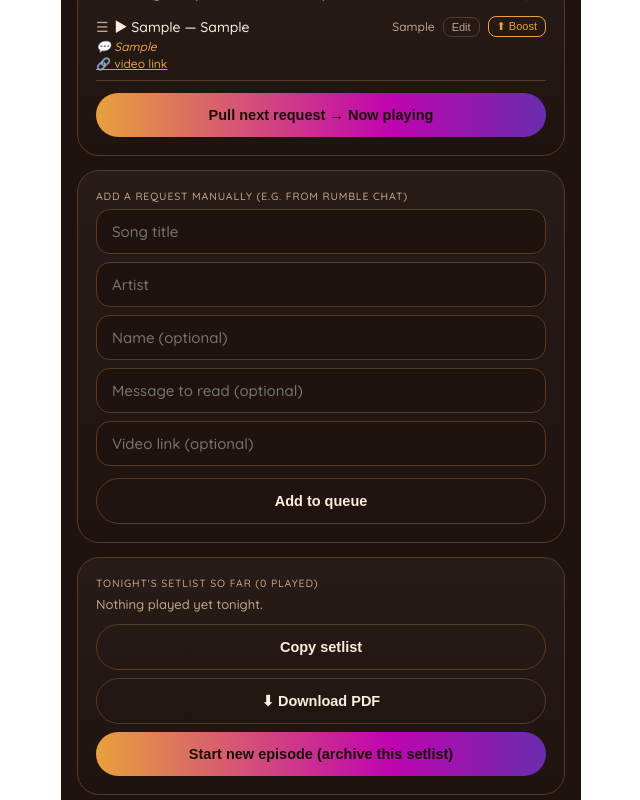
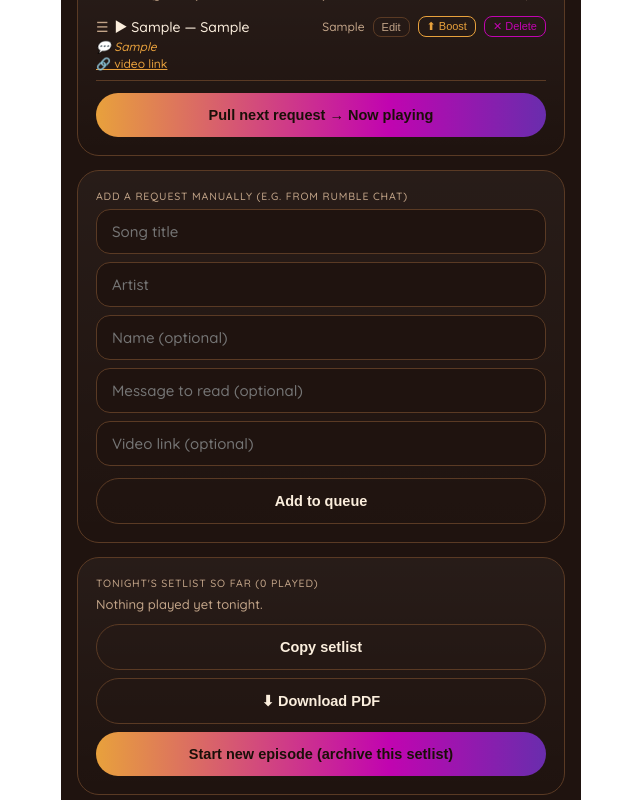
Before and after one commit to jackieespada/midnight.something.special, a Next.js app: page /dj in a window 1280 px wide. Both pictures are taken after typing "Sample", "Sample", "Sample", "Sample", "Sample" into the empty fields and a click on the button "Add to queue". Shown: the part 807-1607 px from the top of the page, without its empty margins (319-959 px from the left). Built offline with nearby package versions, Linux system fonts and the light colour scheme.

Commit message:
Add files via upload

```diff
--- a/app/dj/page.tsx
+++ b/app/dj/page.tsx
@@ -148,6 +148,16 @@ export default function DjPage() {
 
   async function boostToFront(id: string) {
     await fetch(`${apiPrefix}/queue-boost`, {
+      method: "POST",
+      headers: { "Content-Type": "application/json" },
+      body: JSON.stringify({ id }),
+    });
+    load();
+  }
+
+  async function deleteRequest(id: string) {
+    if (!confirm("Remove this request from the queue?")) return;
+    await fetch(`${apiPrefix}/queue-delete`, {
       method: "POST",
       headers: { "Content-Type": "application/json" },
       body: JSON.stringify({ id }),
@@ -632,6 +642,20 @@ export default function DjPage() {
                         >
                           ⬆ Boost
                         </button>
+                        <button
+                          style={{
+                            background: "transparent",
+                            border: "1px solid var(--signal)",
+                            color: "var(--signal)",
+                            borderRadius: 8,
+                            padding: "3px 8px",
+                            fontSize: 11,
+                            cursor: "pointer",
+                          }}
+                          onClick={() => deleteRequest(r.id)}
+                        >
+                          ✕ Delete
+                        </button>
                       </span>
                     </div>
                     {r.message && (
```
